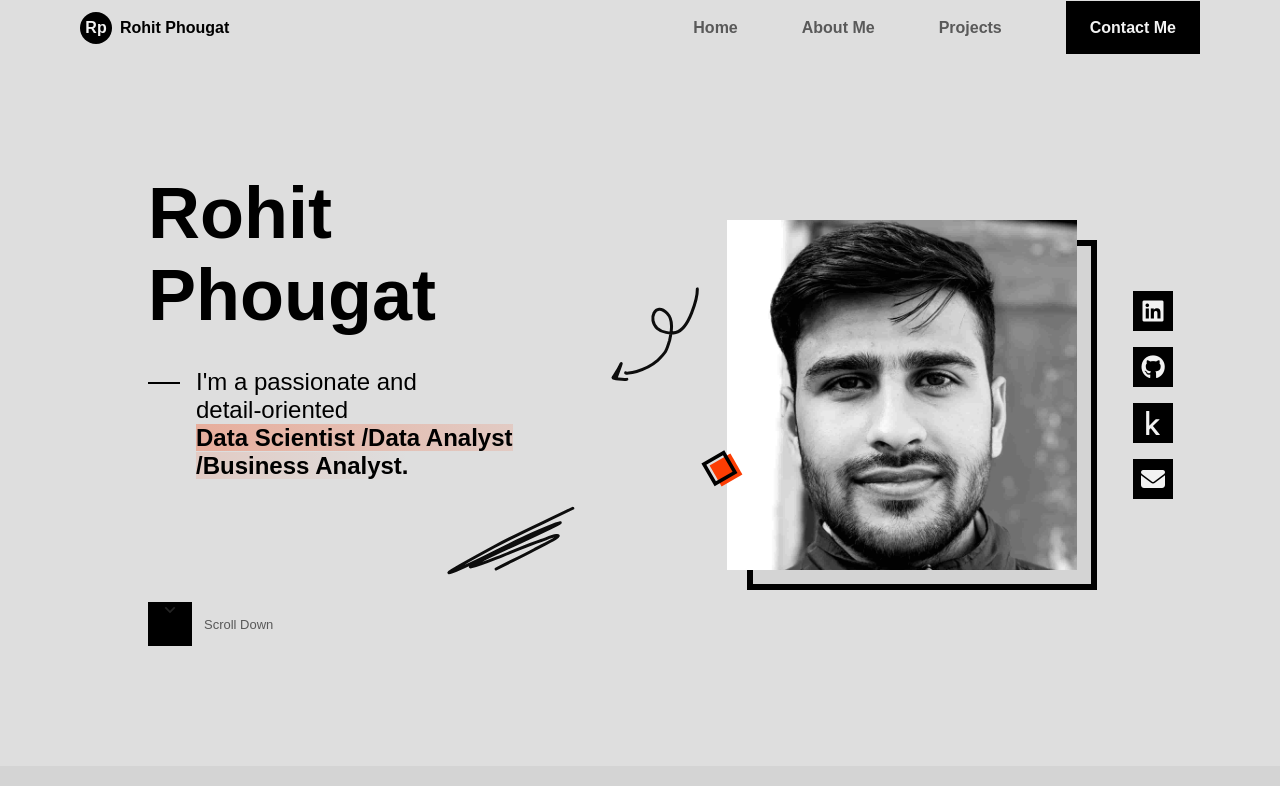
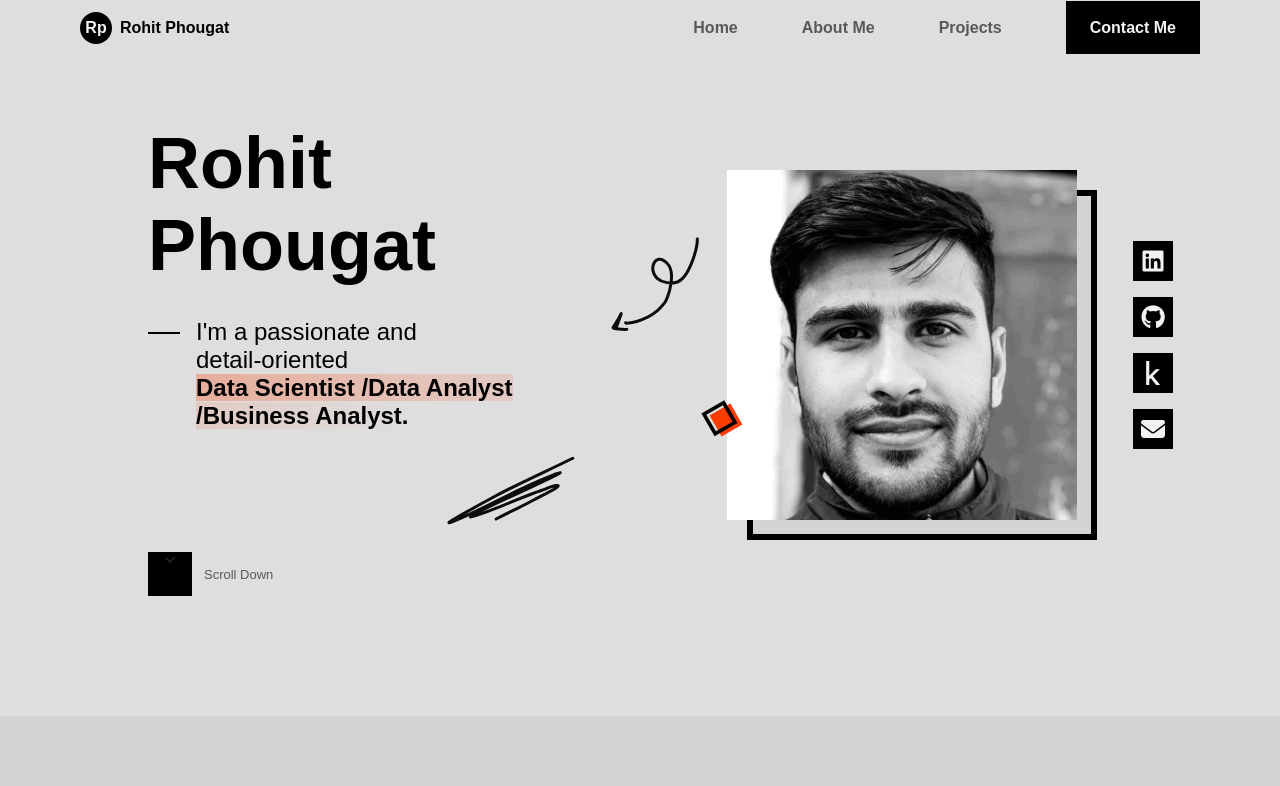
Before and after one commit to itsmephougat/itsmephougat.github.io, a plain HTML site: page index.html in a window 1280 px wide. Shown: the top 786 px of the page. Drawn offline with nearby package versions, Linux system fonts and the light colour scheme; a web font is replaced by a local one.

Commit message:
Update styles.css

```diff
--- a/assets/css/styles.css
+++ b/assets/css/styles.css
@@ -1039,6 +1039,11 @@ img {
 /* For large devices */
 
 @media screen and (min-width: 1150px){
+
+  .home{
+    margin-top: 0;
+  }
+
   .container{
     margin-inline: auto;
   }
```
